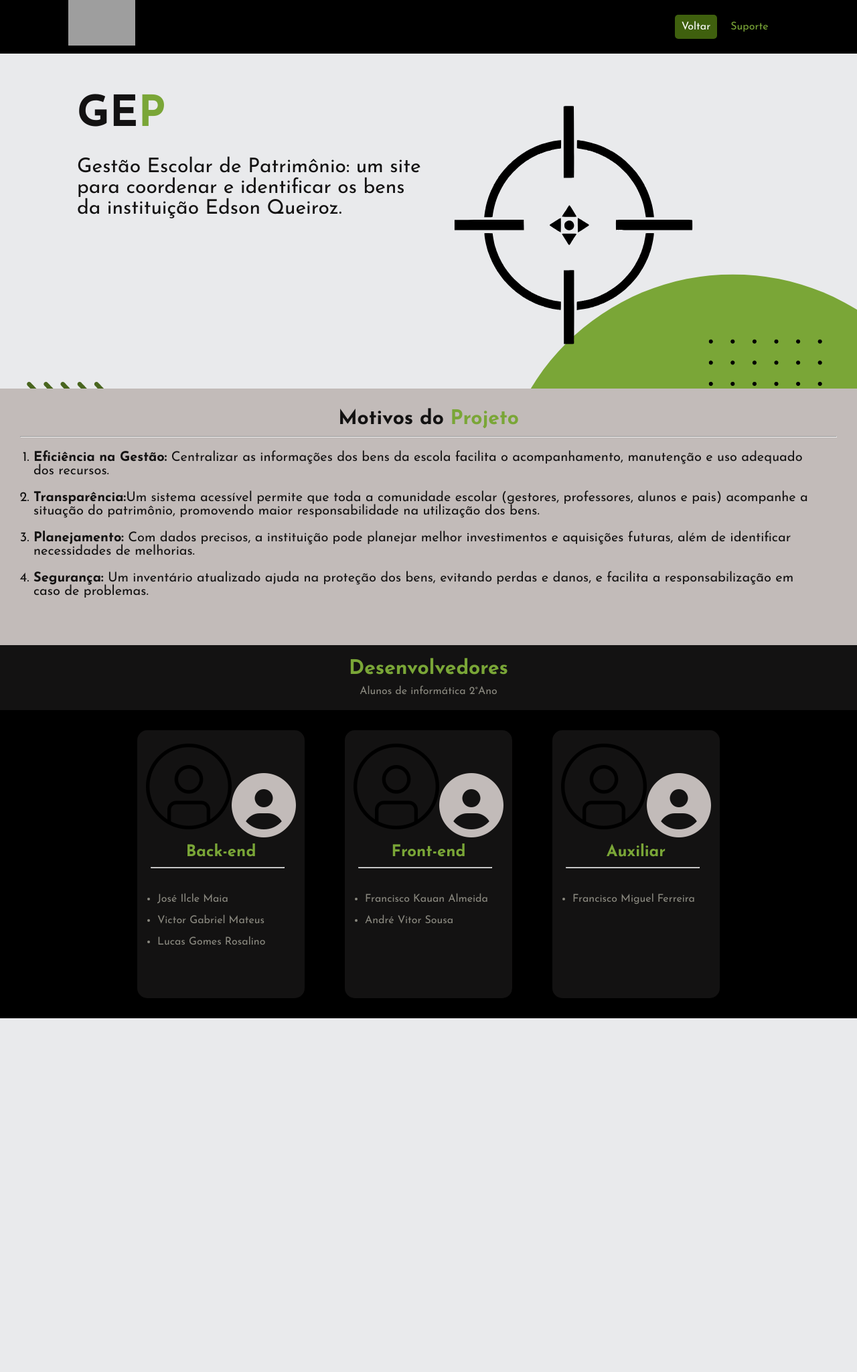
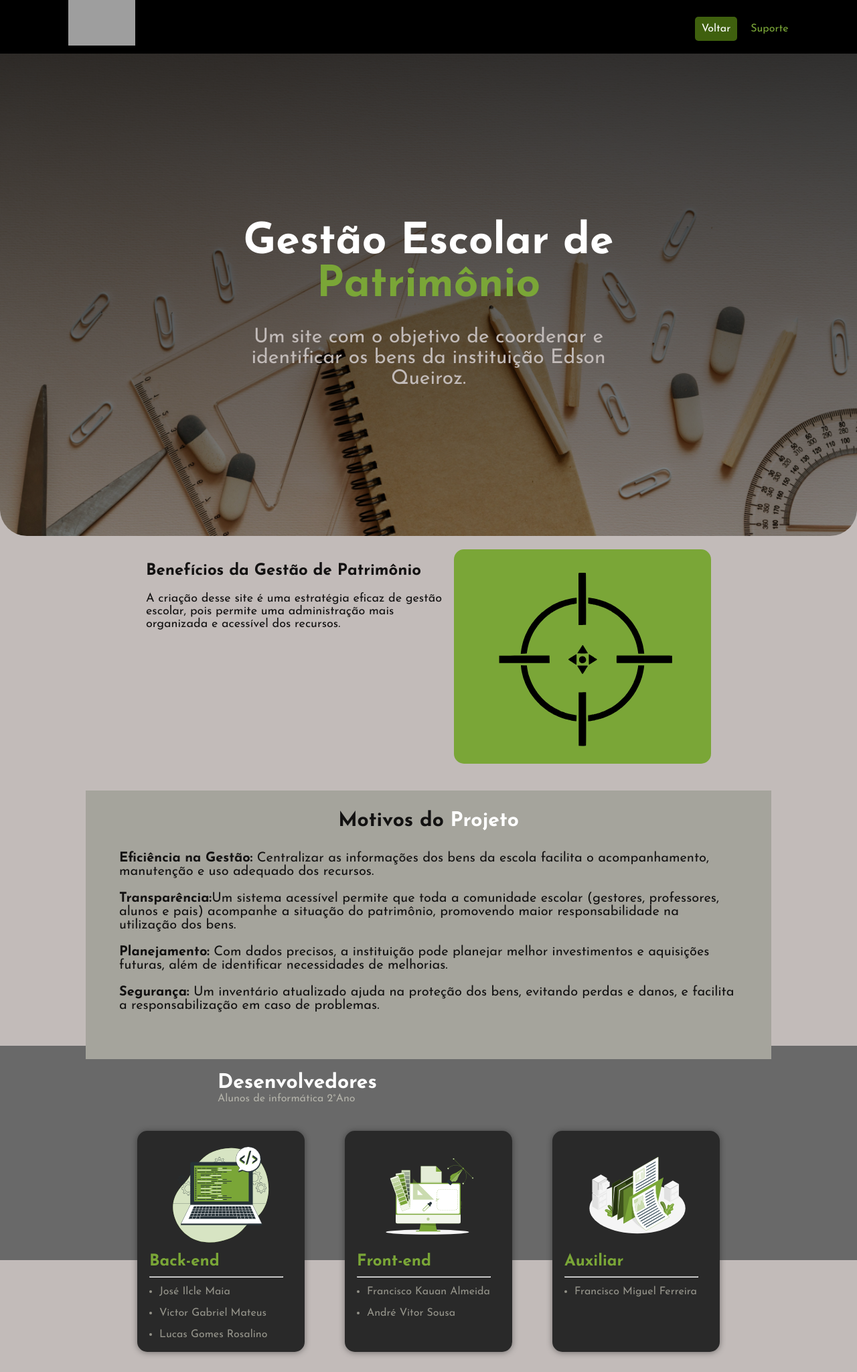
Before and after one commit to JoseIlcle14/Gerenciador_Escolar_de_Patrimonio, a Flask app: page /comum/sobre in a window 1280 px wide. Shown: the whole page at 67% size. Before the commit the page ends 1520 px from the top, so only its background shows below. Run offline with Flask 3, Linux system fonts and the light colour scheme; some libraries are stand-ins or nearby versions; grey boxes are pictures that could not be loaded.

Commit message:
Atualizei a página about-us

```diff
--- a/static/css/about.css
+++ b/static/css/about.css
@@ -15,6 +15,10 @@
     font-family: "Josefin Sans", sans-serif;
 }
 
+body {
+    background-color: var(--primary--color--five);
+}
+
 header {
     height: 100%;
     width: 100%;
@@ -27,7 +31,7 @@ header {
 
 .logo {
     width: 100%;
-    max-width:100px;
+    max-width: 100px;
     height: 100%;
     max-width: 100px;
     margin-top: -35px;
@@ -42,7 +46,7 @@ header {
     max-width: 105px;
 }
 
-#nav--bar{
+#nav--bar {
     width: 100%;
     display: flex;
     align-items: center;
@@ -83,140 +87,197 @@ header {
     display: none;
 }
 
-.home{
-    height: 500px;
+/*seção de início*/
+.home {
+    height: 90vh;
     display: flex;
-    background: url(../icons/background-img.png);
+    background: linear-gradient(rgba(0, 0, 0, 0.782), rgba(0, 0, 0, 0.393)), url(../icons/fundo.jpg);
     background-repeat: no-repeat;
     background-size: cover;
     padding: 30px;
+    border-radius: 0px 0px 40px 40px;
 }
 
-.home-text{
-    position: relative;
+.home-text {
+    display: flex;
+    flex-direction: column;
     max-width: 600px;
-    padding-left: 85px;
-    color: #131212;
-    align-items: center;
+    color: white;
+    text-align: center;
+    justify-content: center;
+    margin: auto;
 }
 
-.home-text h1{
+.home-text h1 {
     font-size: 4rem;
     font-weight: 900;
     padding-top: 30px;
     padding-bottom: 30px;
 }
-.home-text span{
-    color:var(--primary--color--One);
+
+.home-text span {
+    color: var(--primary--color--One);
 }
-.home-text p{
+
+.home-text p {
+    color: var(--primary--color--five);
     font-size: 30px;
 }
 
-.description {
+/*seção de benefícios*/
+.benefits {
+    padding: 20px;
     background-color: var(--primary--color--five);
-    padding: 30px;
+    display: flex;
+    justify-content: center;
+    height: 45vh;
+    gap: 12px;
+}
+
+.benefits-text {
+    display: flex;
+    flex-direction: column;
+    gap: 20px;
+    max-width: 35vw;
+    padding-top: 20px;
     color: #131212;
 }
 
-.description h2{
+.benefits-text p {
+    font-size: 18px;
+}
+
+.benefits img {
+    border-radius: 15px;
+    background-color: var(--primary--color--One);
+    width: 30vw;
+    height: 40vh;
+}
+
+/*seção de descrição(motivos) */
+.description {
+    background-color: #a5a49c;
+    padding: 30px;
+    color: #131212;
+    width: 80%;
+    margin: auto;
+    position: relative;
+    top: 20px;
+}
+
+.description h1 {
     font-size: 30px;
     padding-bottom: 10px;
     text-align: center;
 }
 
-.description span{
-    color: var(--primary--color--One);
+.description span {
+    color: white;
 }
 
-.description ol{
+.description ol {
     font-size: 20px;
     padding: 20px;
     text-align: start;
+    list-style: none;
 }
 
-.description li{
+.description li {
     padding-bottom: 20px;
 }
 
-.develops{
-    background-color: black;
+/*seção de desenvolvedores*/
+.develops {
+    background-color: rgb(105, 105, 105);
+    height: 40vh;
 }
 
-#main-title{
-    text-align: center;
-    color: var(--primary--color--One);
-    padding-top: 20px;
-    padding-bottom: 10px;
+#main-title {
+    padding-left: 325px;
+    color: white;
+    padding-top: 40px;
     font-size: 30px;
 }
 
-.develops p{
+.develops p {
     color: var(--primary--color--Four);
-    text-align: center;
-    padding-bottom: 20px;
+    padding-left: 325px;
+    padding-bottom: 10px;
 }
 
-.top{
-    background-color: #131212;
-}
-
-#cards{
+.cards {
     display: flex;
     justify-content: center;
     flex-wrap: wrap;
 }
 
-.card{
+.card {
     margin: 30px;
-    background-color: #131212;
+    background-color: #292929;
     width: 250px;
-    height: 400px;
+    height: 330px;
     border-radius: 15px;
     box-shadow: 0px 1px 10px rgba(0, 0, 0, 0.412);
-    cursor: pointer;
+    transition: all 0.5s;
+    border: 3px solid #292929;
+    padding: 15px;
 }
 
-.card:hover{
-    transition: auto 0.7s ease;
-    box-shadow: 0 0 20px rgba(25, 170, 9, 0.414);
-    border-style: solid;
-    border-width: 3px;
-    border-color: var(--primary--color--One);
-
+.card img {
+    display: block;
+    margin: auto;
+    height: 10rem;
 }
 
-.card hr{
+.card hr {
     width: 200px;
-    margin-left: 20px;
-    margin-right: 20px;
-
-}
-
-.icon{
-    padding-top: 20px;
-    display: flex;
-    font-size: 6rem;
-    justify-content: center;
     align-items: center;
 }
 
-#title{
-    text-align: center;
-    color:var(--primary--color--One);
-    padding-top: 10px;
+#title {
+    color: var(--primary--color--One);
+    padding-top: 5px;
     padding-bottom: 10px;
 }
 
-ul{
+ul {
     color: var(--primary--color--Four);
-    padding: 30px;
     line-height: 2;
+    padding-left: 15px;
+    padding-top: 5px;
 }
 
-@media screen and (max-width: 768px){
-    .home img{
-        width: 30%;
-        height: 100px;
+.card:hover {
+    scale: 1.1;
+    border: 3px solid var(--primary--color--One);
+}
+
+/*responsividade*/
+@media screen and (max-width: 700px) {
+    .home {
+        height: 70vh;
     }
+
+    .home-text h1 {
+        font-size: 40px;
+    }
+
+    body {
+        display: flex;
+        flex-direction: column;
+    }
+
+    .benefits {
+        height: auto;
+    }
+
+    .benefits img {
+        height: 50vh;
+    }
+
+    .develops p,
+    #main-title {
+        padding-left: 20px;
+    }
+
 }
--- a/templates/sobre.html
+++ b/templates/sobre.html
@@ -1,5 +1,6 @@
 <!DOCTYPE html>
 <html lang="pt-br">
+
 <head>
     <meta charset="UTF-8">
     <meta name="viewport" content="width=device-width, initial-scale=1.0">
@@ -7,6 +8,7 @@
     <link rel="shortcut icon" href="../final/img/Traced Image.svg" type="image/x-icon">
     <script src="https://kit.fontawesome.com/743acab142.js" crossorigin="anonymous"></script>
     <title> GEP - Sobre nós </title>
+
 <body>
 
     <!--Aqui se encontra o menu do site.-->
@@ -36,41 +38,50 @@
     <!--Aqui se encontra a seção inicial e descritiva-->
     <section class="home">
         <div class="home-text">
-            <h1>GE<span>P</span></h1>
-            <p>Gestão Escolar de Patrimônio: um site para coordenar e identificar os bens <br>da instituição Edson Queiroz.</p>
+            <h1>Gestão Escolar de <span>Patrimônio</span></h1>
+            <p>Um site com o objetivo de coordenar e identificar os bens da instituição Edson Queiroz.</p>
         </div>
-        <img src="../static/icons/Traced Image.svg" alt="">
+    </section>
 
+    <!--Aqui se encontra a seção de benefícios-->
+    <section class="benefits">
+        <div class="benefits-text">
+            <h1>Benefícios da Gestão de Patrimônio</h1>
+            <p>A criação desse site é uma estratégia eficaz de gestão escolar, pois permite uma administração mais
+                organizada e acessível dos recursos.</p>
+        </div>
+        <img src="../static/icons/Traced Image.svg" alt="Símbolo do Projeto">
     </section>
 
     <!--Aqui se encontra a seção dos motivos do projeto-->
     <section class="description">
-        <h2>Motivos do <span>Projeto</span></h2>
-        <hr>
+        <h1>Motivos do <span>Projeto</span></h1>
         <ol>
-                <li><strong>Eficiência na Gestão:</strong> Centralizar as informações dos bens da escola facilita o acompanhamento, manutenção e uso adequado dos recursos. </li>
+            <li><strong>Eficiência na Gestão:</strong> Centralizar as informações dos bens da escola facilita o
+                acompanhamento, manutenção e uso adequado dos recursos. </li>
 
-                <li><strong>Transparência:</strong>Um sistema acessível permite que toda a comunidade escolar (gestores, professores, alunos e pais) acompanhe a situação do patrimônio, promovendo maior responsabilidade na utilização dos bens.</li>
+            <li><strong>Transparência:</strong>Um sistema acessível permite que toda a comunidade escolar (gestores,
+                professores, alunos e pais) acompanhe a situação do patrimônio, promovendo maior responsabilidade na
+                utilização dos bens.</li>
 
-                <li> <strong>Planejamento:</strong> Com dados precisos, a instituição pode planejar melhor investimentos e aquisições futuras, além de identificar necessidades de melhorias.</li>
+            <li> <strong>Planejamento:</strong> Com dados precisos, a instituição pode planejar melhor investimentos e
+                aquisições futuras, além de identificar necessidades de melhorias.</li>
 
-                <li><strong>Segurança:</strong> Um inventário atualizado ajuda na proteção dos bens, evitando perdas e danos, e facilita a responsabilização em caso de problemas.</li>
+            <li><strong>Segurança:</strong> Um inventário atualizado ajuda na proteção dos bens, evitando perdas e
+                danos, e facilita a responsabilização em caso de problemas.</li>
         </ol>
-        </div>
-
     </section>
 
     <!--Aqui se encontra a seção de apresentação dos desenvolvedores -->
     <section class="develops">
-        <div class="top">
         <h2 id="main-title">Desenvolvedores</h2>
         <p>Alunos de informática 2°Ano </p>
         </div>
-        <div id="cards">
+        <div class="cards">
 
             <!--Aqui se encontra o card dos desenvolvedores back-end-->
             <div class="card">
-                <span class="icon"><i class="fa-solid fa-circle-user fa-flip-horizontal" style="color: #c2bbb9;"><img src="../static/icons/circle-user.png" alt=""></i></span>
+                <img src="../static/icons/back-end.svg" alt="imagem ilustrativa de back-end">
                 <h2 id="title">Back-end</h2>
                 <hr>
                 <ul>
@@ -82,7 +93,7 @@
 
             <!--Aqui se encontra o card dos desenvolvedores fron-end-->
             <div class="card">
-                <span class="icon"><i class="fa-solid fa-circle-user fa-flip-horizontal" style="color: #c2bbb9;"><img src="../static/icons/circle-user.png" alt=""></i></span>
+                <img src="../static/icons/front-end.svg" alt="imagem ilustrativa de front-end">
                 <h2 id="title">Front-end</h2>
                 <hr>
                 <ul>
@@ -93,7 +104,7 @@
 
             <!--Aqui se encontra o card do membro auxiliar-->
             <div class="card">
-                <span class="icon"><i class="fa-solid fa-circle-user fa-flip-horizontal" style="color: #c2bbb9;"><img src="../static/icons/circle-user.png" alt=""></i></span>
+                <img src="../static/icons/auxiliar.svg" alt="imagem ilustrativa de auxiliar">
                 <h2 id="title">Auxiliar</h2>
                 <hr>
                 <ul>
```
Also changed, not shown: templates/css/estilo.css (added, +40 -0 lines), templates/css/header.css (added, +74 -0 lines), templates/css/media.css (added, +40 -0 lines), static/icons/auxiliar.svg (added), static/icons/back-end.svg (added), static/icons/front-end.svg (added), static/icons/fundo.jpg (added), static/icons/logo.svg (added), 1 other file. Lines whose indentation alone changed are shown as unchanged.
